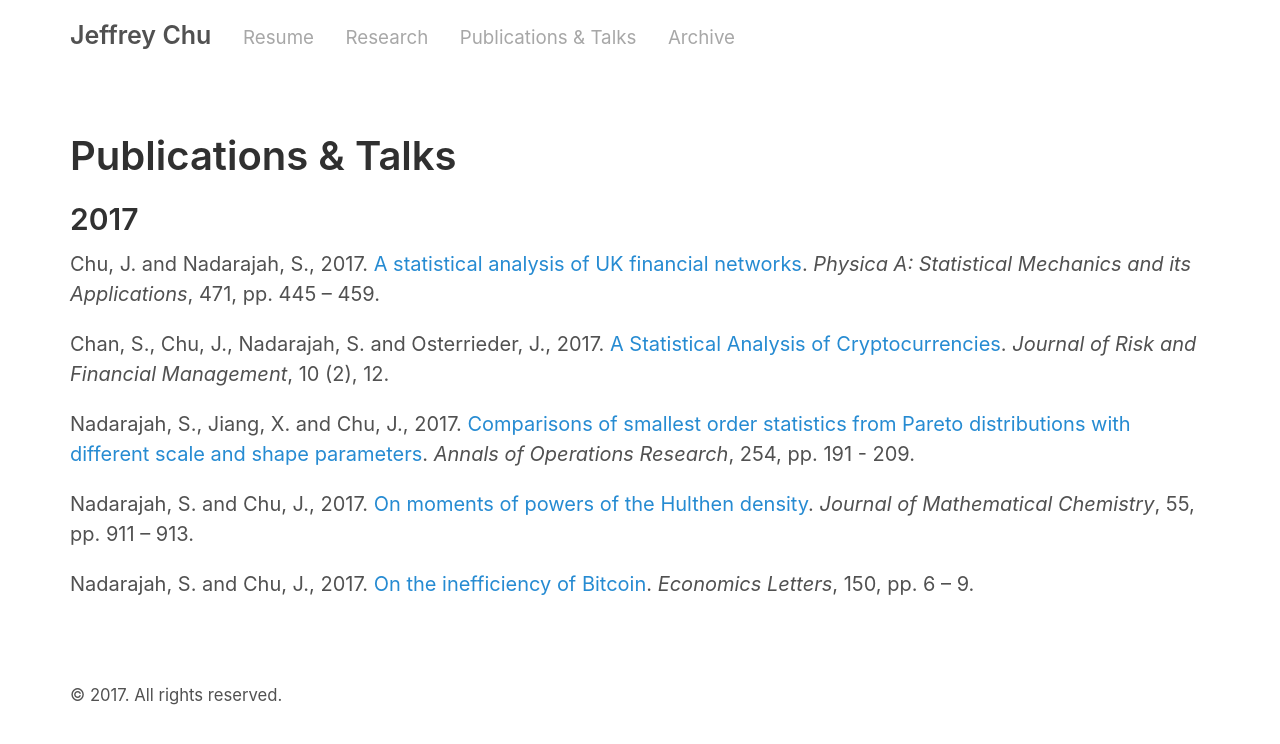
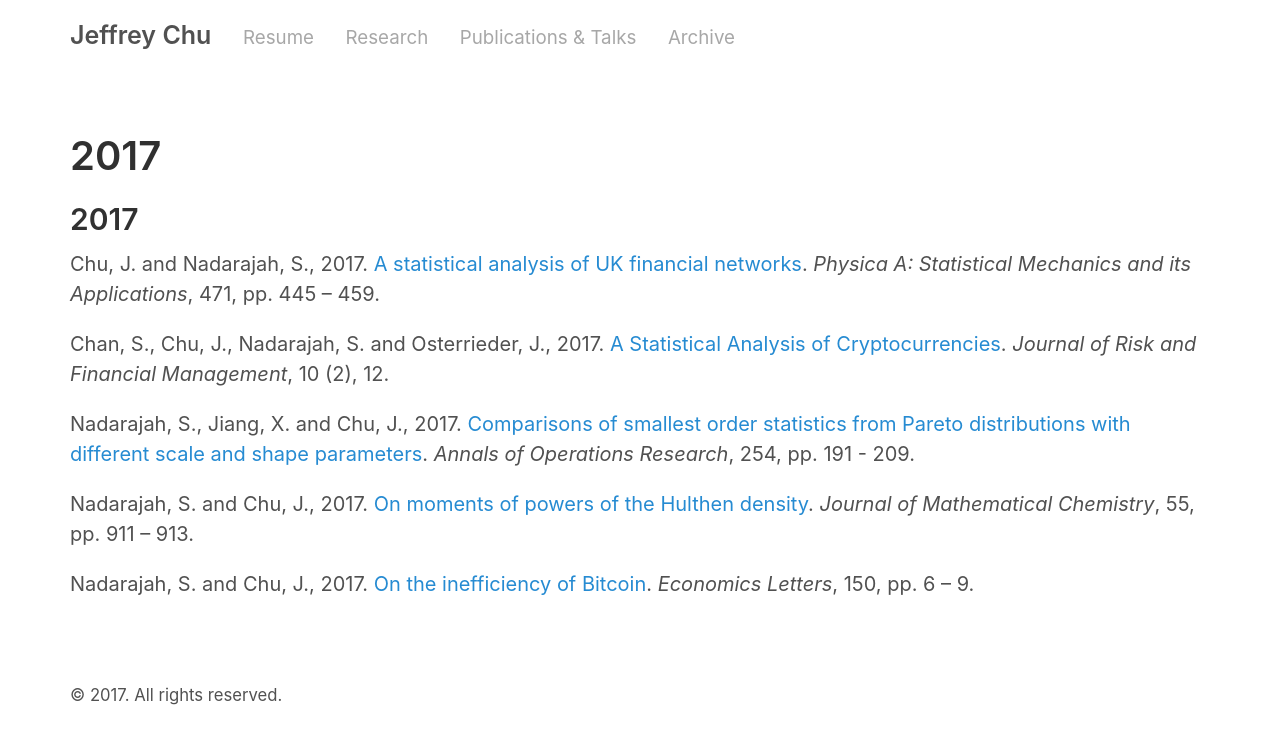
Before and after one commit to jeffrey-chu/jeffrey-chu.github.io, a Jekyll site: the page built from pubtalks.md, in a window 1280 px wide. Shown: the top 744 px of the page. Built offline with Jekyll 4.4.1, drawn with Linux system fonts in a browser that asks for light colours; our own code applies the rules of GitHub Pages for plain Markdown files.

Commit message:
Update pubtalks.md

```diff
--- a/pubtalks.md
+++ b/pubtalks.md
@@ -1,6 +1,5 @@
 ---
 layout: page
-title: Publications & Talks
 ---
 
 ## 2017
```
